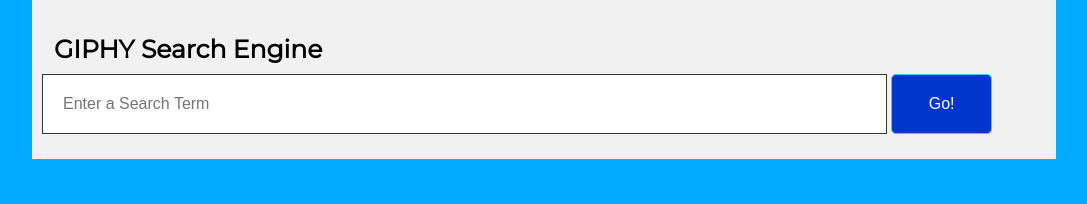
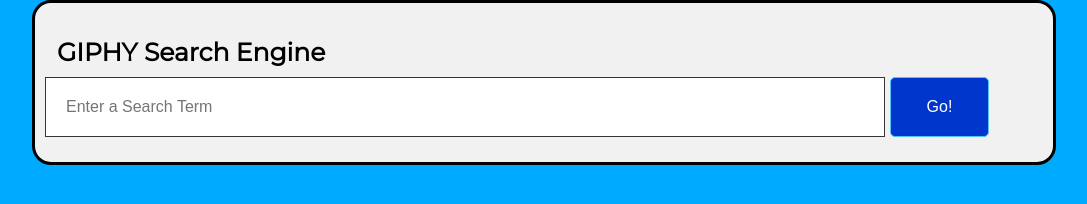
Before and after one commit to Nauseouswave/GIPHY-Search-Engine, a plain HTML site: page index.html in a window 1280 px wide. Shown: the whole page, without its empty margins (96-1183 px from the left). Drawn offline with Linux system fonts and the light colour scheme.

Commit message:
UI Changes

```diff
--- a/index.html
+++ b/index.html
@@ -13,7 +13,7 @@
 
 <body>
 
-	<div class="header">
+	<div class="header" style="border-radius: 5mm; border: solid; margin-bottom: 30px">
 		<a href="index.html" class="logo font-effect-shadow-multiple">GIPHY Search Engine</a>
 		<div>
 			<div class="header-right" style="margin-left: 75%;">
```
